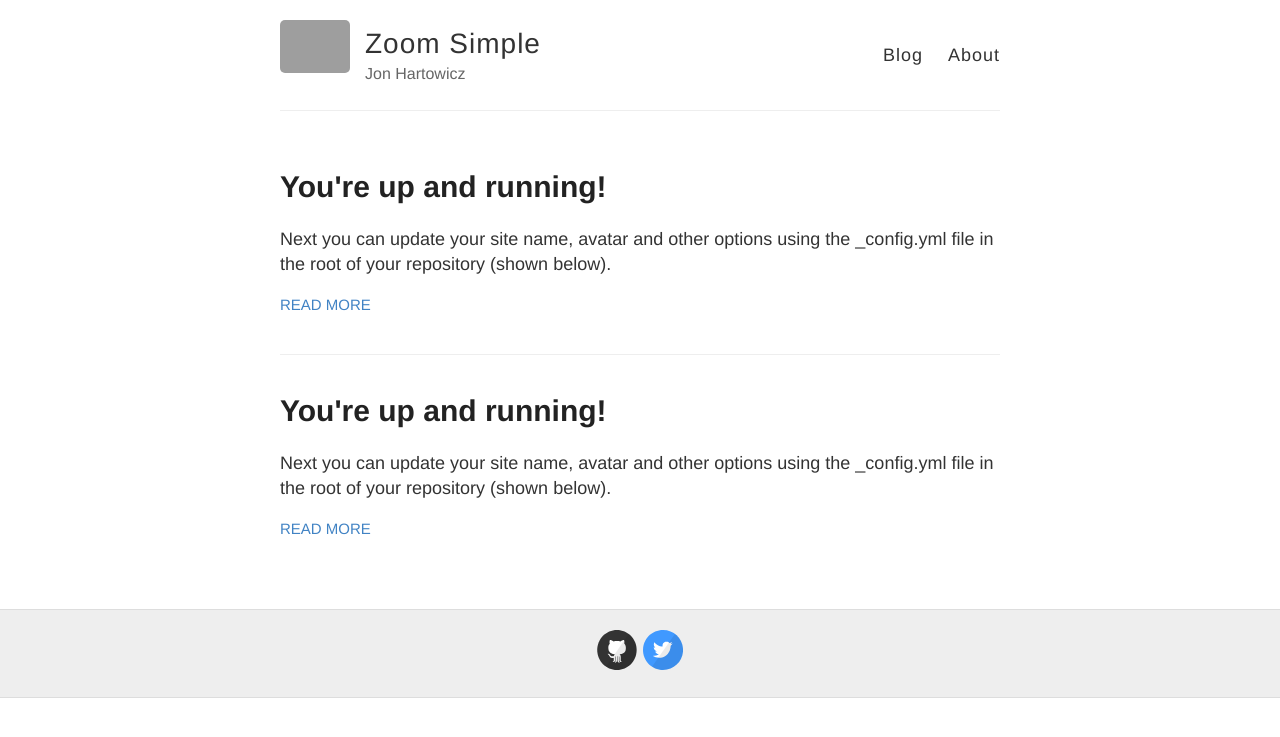
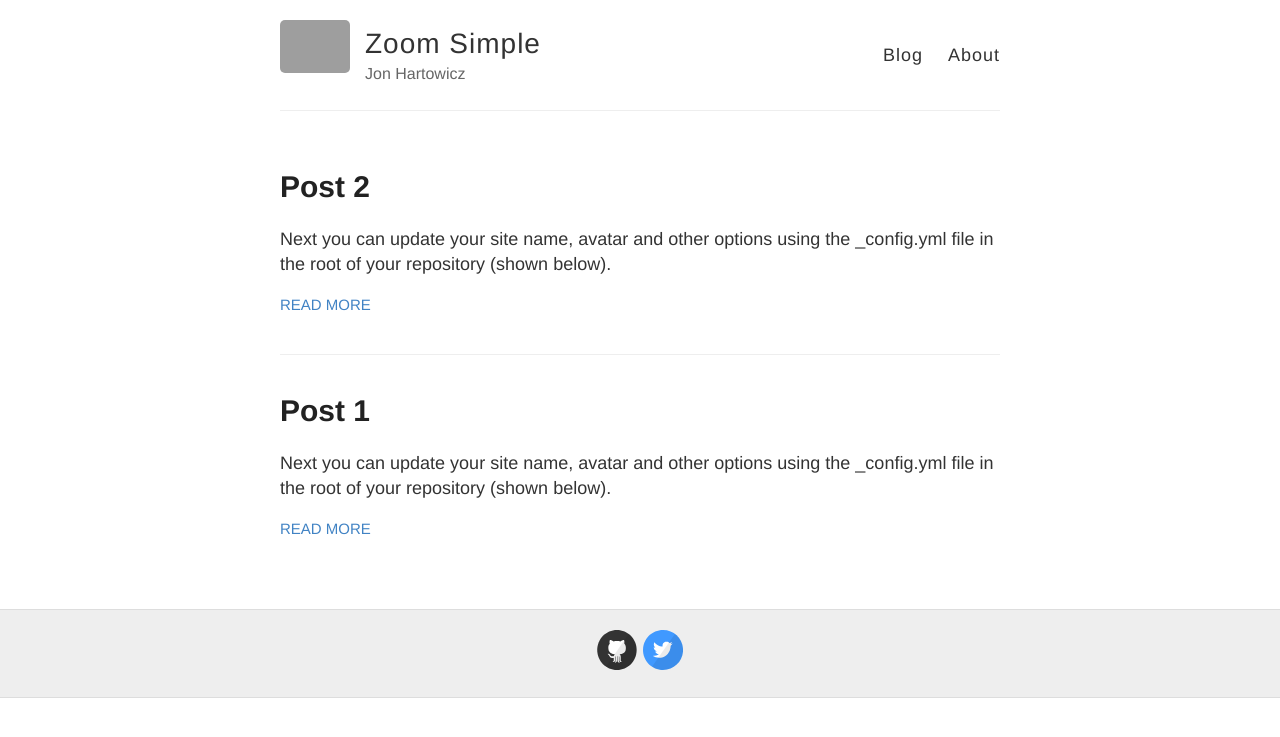
Before and after one commit to zoomsimple/zoomsimple.github.io, a Jekyll site: the page built from docs/index.html, in a window 1280 px wide. Shown: the top 737 px of the page. Built offline with Jekyll 4.4.1, drawn with Linux system fonts in a browser that asks for light colours; grey boxes are pictures that could not be loaded.

Commit message:
renumber posts

```diff
--- a/docs/_posts/2021-03-12-post-1.md
+++ b/docs/_posts/2021-03-12-post-1.md
@@ -1,6 +1,6 @@
 ---
 layout: post
-title: You're up and running!
+title: Post 1
 ---
 
 Next you can update your site name, avatar and other options using the _config.yml file in the root of your repository (shown below).
--- a/docs/_posts/2021-03-12-post-2.md
+++ b/docs/_posts/2021-03-12-post-2.md
@@ -1,6 +1,6 @@
 ---
 layout: post
-title: You're up and running!
+title: Post 2
 ---
 
 Next you can update your site name, avatar and other options using the _config.yml file in the root of your repository (shown below).
```
